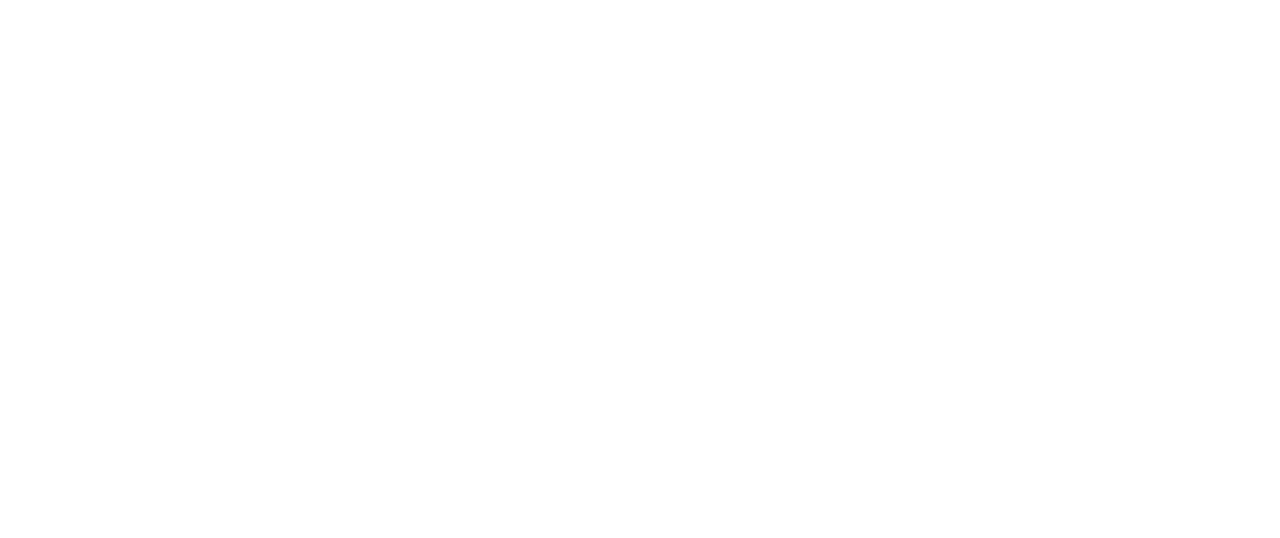
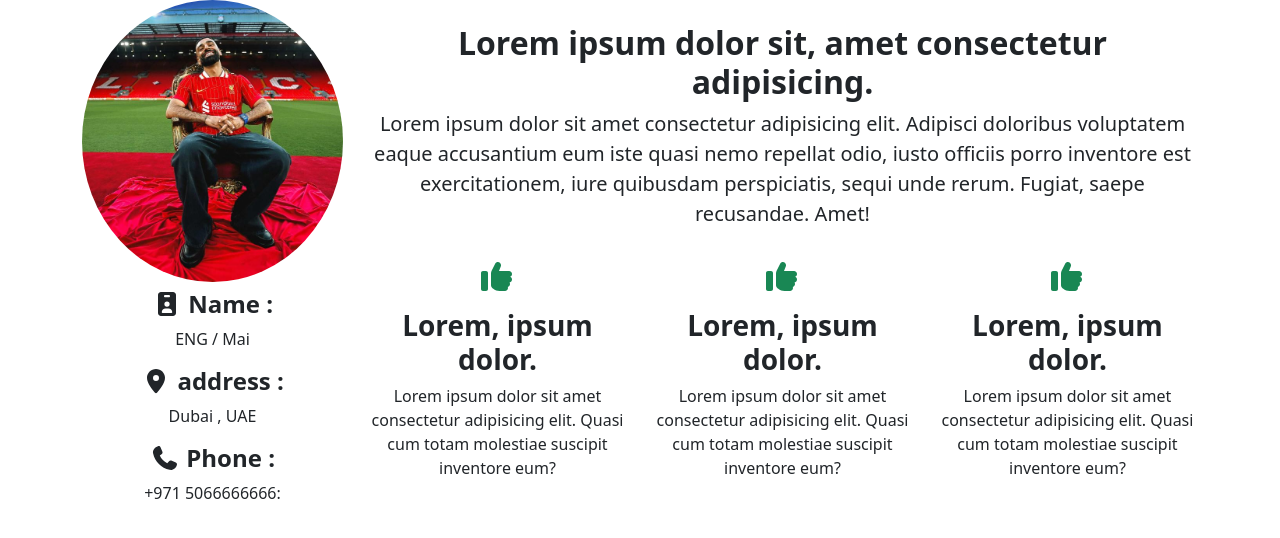
Before and after one commit to islamel-sayed96/Profile-Section, a plain HTML site: page index.html in a window 1280 px wide. Drawn offline with Linux system fonts and the light colour scheme.

Commit message:
section profile Bootstrap

```diff
--- a/index.html
+++ b/index.html
@@ -13,7 +13,43 @@
         <link rel="stylesheet" href="css/style.css">
     </head>
     <body>
-
+        <!-- section Profile  -->
+        <section id="profile" class="">
+            <div class="container ">
+                <div class="row align-items-center ">
+                    <div class=" col-3  text-center">
+                        <img src="images/11mo.webp" alt="Mo salah" class="w-100 rounded-circle">
+                        <h4 class="fw-bolder mt-2"><i class="fa-solid fa-id-badge"></i>   Name :</h4>
+                        <p>ENG / Mai </p>
+                        <h4 class="fw-bolder mt-2"><i class="fa-solid fa-location-dot"></i>   address :</h4>
+                        <p>Dubai , UAE</p>
+                        <h4 class="fw-bolder mt-2"><i class="fa-solid fa-phone"></i>   Phone :</h4>
+                        <p>+971 5066666666:</p>
+                    </div>
+                    <div class="col-9 text-center ">
+                        <h2 class="fw-bolder">Lorem ipsum dolor sit, amet consectetur adipisicing.</h2>
+                        <p class="lead">Lorem ipsum dolor sit amet consectetur adipisicing elit. Adipisci doloribus voluptatem eaque accusantium eum iste quasi nemo repellat odio, iusto officiis porro inventore est exercitationem, iure quibusdam perspiciatis, sequi unde rerum. Fugiat, saepe recusandae. Amet!</p>
+                        <div class="row">
+                            <div class="col-4">
+                                <i class="fa-solid fa-thumbs-up fa-2xl text-success mt-3"></i>
+                                <h3 class="mt-3 fw-bolder">Lorem, ipsum dolor.</h3>
+                                <p>Lorem ipsum dolor sit amet consectetur adipisicing elit. Quasi cum totam molestiae suscipit inventore eum?</p>
+                            </div>
+                            <div class="col-4">
+                                <i class="fa-solid fa-thumbs-up fa-2xl text-success mt-3"></i>
+                                <h3 class="mt-3 fw-bolder">Lorem, ipsum dolor.</h3>
+                                <p>Lorem ipsum dolor sit amet consectetur adipisicing elit. Quasi cum totam molestiae suscipit inventore eum?</p>
+                            </div>
+                            <div class="col-4">
+                                <i class="fa-solid fa-thumbs-up fa-2xl text-success mt-3"></i>
+                                <h3 class="mt-3 fw-bolder">Lorem, ipsum dolor.</h3>
+                                <p>Lorem ipsum dolor sit amet consectetur adipisicing elit. Quasi cum totam molestiae suscipit inventore eum?</p>
+                            </div>
+                        </div>
+                    </div>
+                </div>
+            </div>
+        </section>
 
 
         <!-- javaScript Bootstrap -->
```
